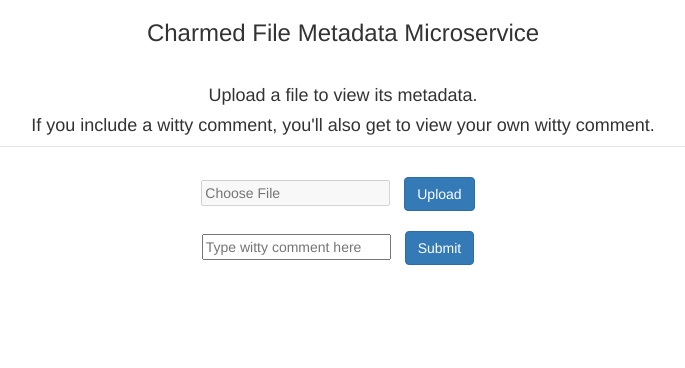
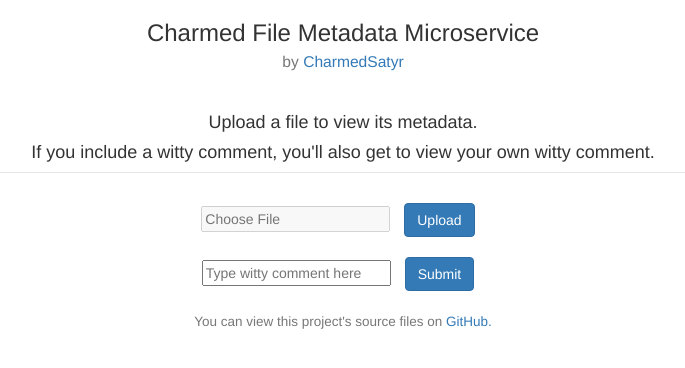
Before and after one commit to CharmedSatyr/file_metadata_microservice, a website: page views/index.html in a window 1280 px wide. Shown: the whole page, without its empty margins (297-982 px from the left). Drawn offline with Linux system fonts and the light colour scheme.

Commit message:
+credit && github link

```diff
--- a/views/index.html
+++ b/views/index.html
@@ -17,7 +17,9 @@
 
     <body>
         <header class='container-fluid'>
-            <h3>Charmed File Metadata Microservice</h3>
+            <h3>Charmed File Metadata Microservice
+              <br/>
+              <small>&#32;by&#32;<a href="https://charmedsatyr.com">CharmedSatyr</a></small></h3>
         </header>
         <br/>
         <main class='container-fluid'>
@@ -38,6 +40,10 @@
                 </fieldset>
             </form>
         </main>
+        <footer>
+            <h4><small>You can view this project's source files on&#32;<a href="https://github.com/charmedsatyr/file_metadata_microservice.git" target="_blank">GitHub.</a><small></h4>
+        </footer>
+
         <script>
             document.getElementById('uploadBtn').onchange = function() {
                 document.getElementById('uploadFile').value = this.value;
```
